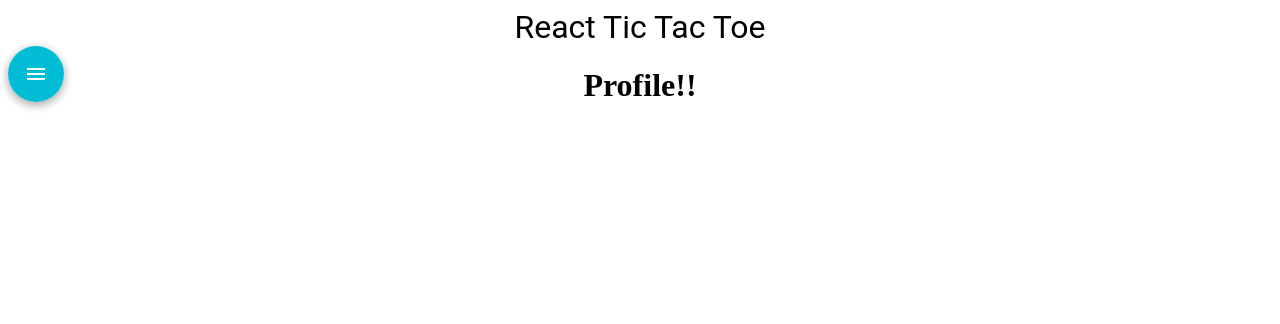
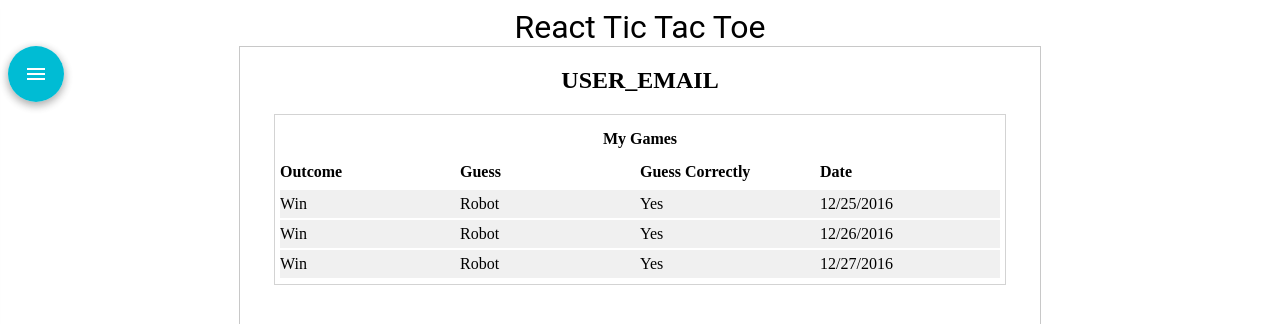
Before and after one commit to ledongyang/react-tictactoe, a React app: page /profile in a window 1280 px wide. Shown: the top 324 px of the page. Built offline with nearby package versions, Linux system fonts and the light colour scheme; what react-tap-event-plugin would draw is missing.

Commit message:
created a profile component

```diff
--- a/package.json
+++ b/package.json
@@ -38,7 +38,7 @@
     "react-dev-utils": "^5.0.1",
     "react-dom": "^16.3.1",
     "react-konva": "^1.7.1",
-    "react-router-dom": "^4.2.2",
+    "react-router": "3.2.0",
     "react-tap-event-plugin": "^3.0.2",
     "resolve": "1.6.0",
     "style-loader": "0.19.0",
--- a/src/components/NavDrawer.js
+++ b/src/components/NavDrawer.js
@@ -1,5 +1,5 @@
 import React, {Component} from 'react';
-import {Link} from 'react-router-dom';
+import {Link} from 'react-router';
 import {Drawer, Divider, MenuItem} from 'material-ui';
 import {NavToggleButton} from '../styled/NavDrawer'
 
--- a/src/containers/Profile.js
+++ b/src/containers/Profile.js
@@ -1,11 +1,57 @@
 import React, {Component} from 'react';
+import {Container, Name, GameListHeader, GameList, Column, ColumnLabels, GameRecord} from '../styled/Profile';
 
 class Profile extends Component {
+  static defaultProps = {
+    user: {
+      email: 'USER_EMAIL',
+      games: [
+        {
+          winner: true,
+          createdAt: '12/25/2016',
+          id: '0001'
+        },
+        {
+          winner: true,
+          createdAt: '12/26/2016',
+          id: '0002'
+        },
+        {
+          winner: true,
+          createdAt: '12/27/2016',
+          id: '0003'
+        },
+      ]
+    }
+  }
+
   render() {
+    let {email} = this.props.user;
     return (
-      <div>
-        <h1>Profile!!</h1>
-      </div>
+      <Container>
+        <Name>{email}</Name>
+        <GameList>
+          <GameListHeader>
+            My Games
+          </GameListHeader>
+          <ColumnLabels>
+            <Column>Outcome</Column>
+            <Column>Guess</Column>
+            <Column>Guess Correctly</Column>
+            <Column>Date</Column>
+          </ColumnLabels>
+            {this.props.user.games.map((game, index) => {
+              return (
+                <GameRecord key={index}>
+                  <Column>{game.winner ? 'Win' : 'Lose'}</Column>
+                  <Column>Robot</Column>
+                  <Column>Yes</Column>
+                  <Column>{game.createdAt}</Column>
+                </GameRecord>
+              );
+            })}
+        </GameList>
+      </Container>
     );
   }
 }
--- a/src/index.js
+++ b/src/index.js
@@ -1,13 +1,14 @@
 import React from 'react';
 import ReactDOM from 'react-dom';
 import registerServiceWorker from './registerServiceWorker';
-import {BrowserRouter as Router} from 'react-router-dom';
+import {Router, browserHistory} from 'react-router';
 import Routes from './routes';
 
 ReactDOM.render(
-  <Router>
-    <Routes />
-  </Router>,
+  <Router
+    history={browserHistory}
+    routes={Routes}
+  />,
   document.getElementById('root')
 );
 
--- a/src/routes/index.js
+++ b/src/routes/index.js
@@ -1,15 +1,21 @@
 import React from 'react';
-import {Route} from 'react-router-dom';
+import {Route, IndexRoute} from 'react-router';
 import App from '../containers/App';
 import TicTacToe from '../containers/TicTacToe';
 import Profile from '../containers/Profile';
 
-const Routes = () => {
+const createRoutes = () => {
   return (
-    <App>
-      <Route exact path='/' component={TicTacToe} />
-      <Route path='/profile' component={Profile} />
-    </App>
+
+    <Route
+      path={'/'}
+      component={App}
+    >
+      <IndexRoute component={TicTacToe} />
+      <Route path={'/profile'} component={Profile} />
+    </Route>
   );
 };
+
+const Routes = createRoutes();
 export default Routes;
--- /dev/null
+++ b/src/styled/Profile.js
@@ -0,0 +1,60 @@
+import styled from 'styled-components'
+
+export const Container = styled.div`
+  display: flex;
+  border: 1px rgb(200,200,200) solid;
+  width: 800px;
+  min-height: 100vh;
+  flex-direction: column;
+  align-items: center;
+  @media (max-width: 800px) {
+    width: 100%;
+  }
+`
+
+export const Name = styled.h2`
+  display: flex;
+`
+
+export const GameListHeader = styled.h4`
+  display: flex;
+  padding-bottom: 2px;
+  margin: 10px 0 5px 0;
+`
+
+export const GameList = styled.div`
+  display: flex;
+  flex-direction: column;
+  align-items: center;
+  width: 90%;
+  padding: 5px;
+  border: 1px lightgrey solid;
+  justify-content: center;
+`
+
+export const GameRecord = styled.div`
+  display: flex;
+  flex-direction: row;
+  justify-content: flex-start;
+  width: 100%;
+  padding: 5px 0;
+  margin: 1px 0;
+  background-color: ${props=>(props.index % 2 === 1)? 'rgb(225,225,225)' : 'rgb(240,240,240)'};
+  box-sizing: border-box;
+`
+
+export const ColumnLabels = styled.div`
+  display: flex;
+  flex-direction: row;
+  justify-content: flex-start;
+  width: 100%;
+  padding: 5px 0;
+  margin: 3px 0;
+  box-sizing: border-box;
+  font-weight: bold;
+`
+
+export const Column = styled.span`
+  display: flex;
+  width: 25%;
+`
```
Also changed, not shown: src/utils/auth.js (added, +69 -0 lines), 1 other file (tests, documents, lock files or other folders).
